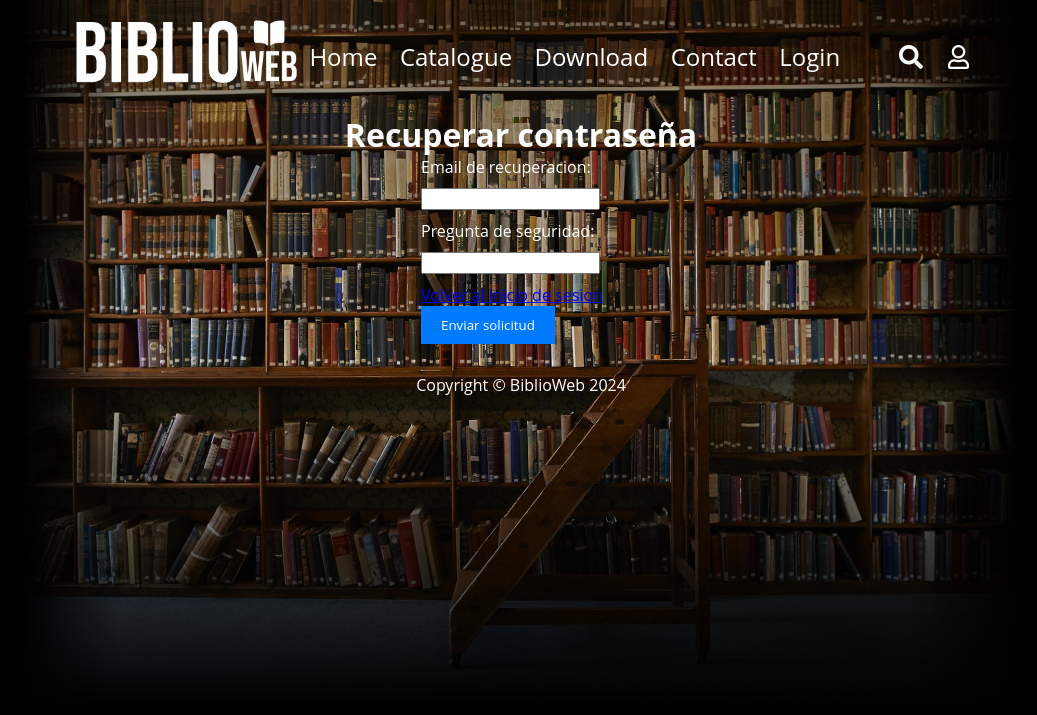
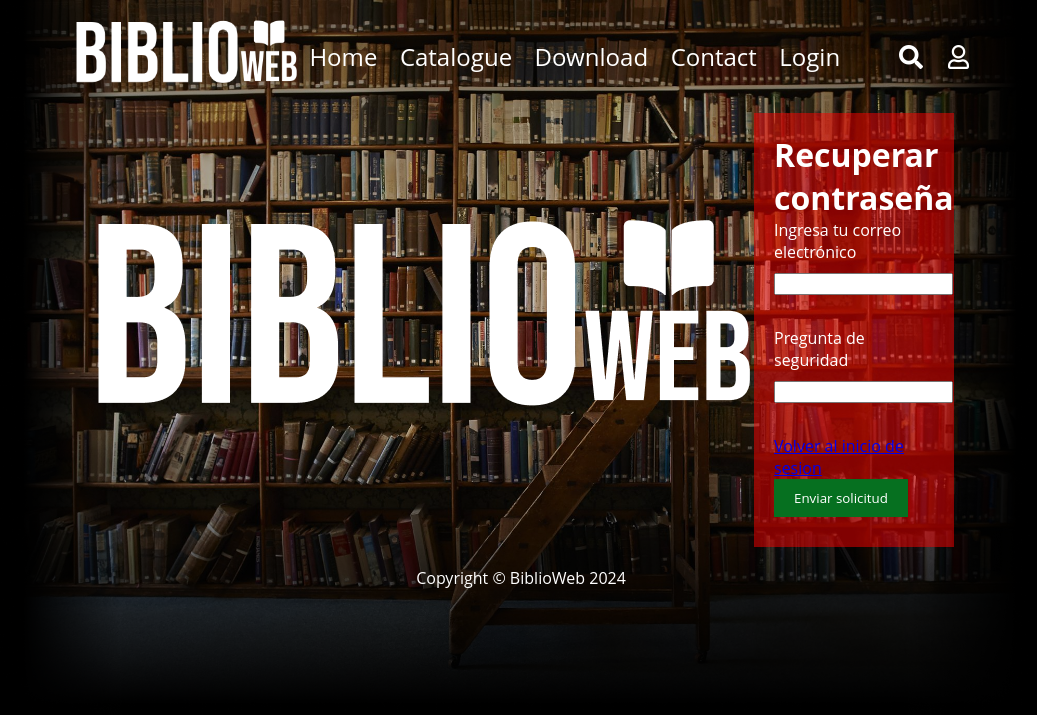
Before and after one commit to cosyfps/programacion-web-006d, a Python web app: template templates/recuperar_password.html in a window 1280 px wide. Shown: the top 715 px of the page, without its empty margins (119-1156 px from the left). Run offline with Jinja, Linux system fonts and the light colour scheme; the template is opened without the code that fills it, so the values that code supplies are empty.

Commit message:
update recuperar contraseña

```diff
--- a/templates/recuperar_password.html
+++ b/templates/recuperar_password.html
@@ -37,7 +37,7 @@
 
         input[type="submit"] {
             padding: 10px 20px;
-            background-color: #007bff;
+            background-color: #067020;
             color: #fff;
             border: none;
             cursor: pointer;
@@ -73,16 +73,25 @@
         </div>
     </header>
 
-    <h1>Recuperar contraseña</h1>
-    <form action="#" method="post">
-        <label for="email">Email de recuperacion:</label>
-        <input type="email" id="email" name="email" required>
-
-        <label for="password">Pregunta de seguridad:</label>
-        <input type="password" id="password" name="password" required>
-        <span><a href="signin.html">Volver al inicio de sesion</a></span><br>
-        <input type="submit" value="Enviar solicitud">
-    </form>
+    <div class="login-container">
+        <div class="log-column">
+            <img src="/static/assets/img/logo2.png" alt="">
+        </div>
+        <div class="log-column">
+            <form class="red-transparent-background">
+                <h1>Recuperar contraseña</h1>
+                <label for="txtEmail">Ingresa tu correo electrónico</label>
+                <input type="email" name="txtEmail" id="txtEmail" required />
+                <br>
+                <label for="txtPassword">Pregunta de seguridad</label>
+                <input type="password" name="txtPassword" id="txtPassword" required />
+                <br>
+                <a href="signin.html">Volver al inicio de sesion</a>
+                <br>
+                <input type="submit" value="Enviar solicitud" />
+            </form>
+        </div>
+    </div>
 
     <!-- Footer -->
     <footer>
--- a/templates/signin.html
+++ b/templates/signin.html
@@ -90,8 +90,9 @@
                 <br>
                 <a href="recuperar_password.html">¿Olvidaste tu contraseña?</a>
                 <br>
+                <a href="signup.html">Registrarse</a>
                 <input type="submit" value="Iniciar Sesión" />
-                <input type="button" value="Registrarse" />
+
             </form>
         </div>
     </div>
--- a/templates/signup.html
+++ b/templates/signup.html
@@ -33,7 +33,7 @@
 
         input[type="submit"] {
             padding: 10px 20px;
-            background-color: #06680b;
+            background-color: #067020;
             color: #fff;
             border: none;
             cursor: pointer;
```
